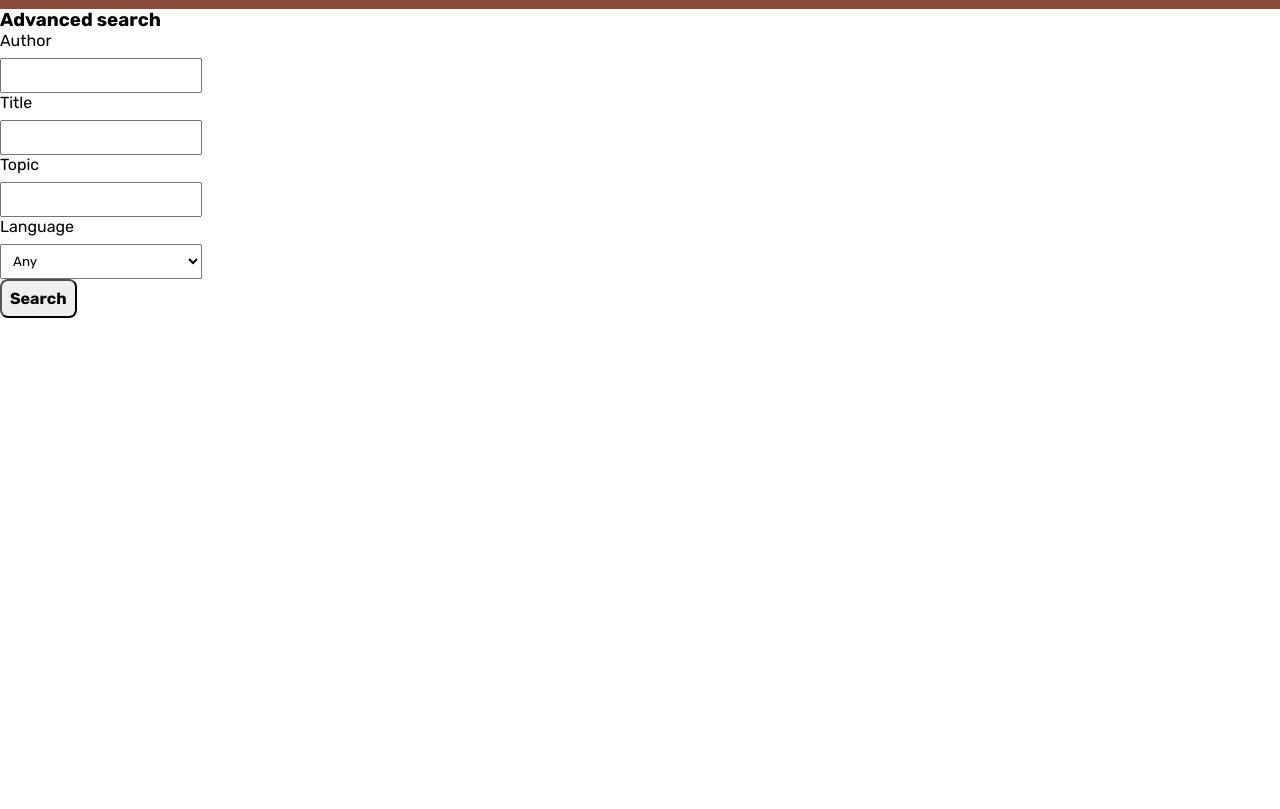
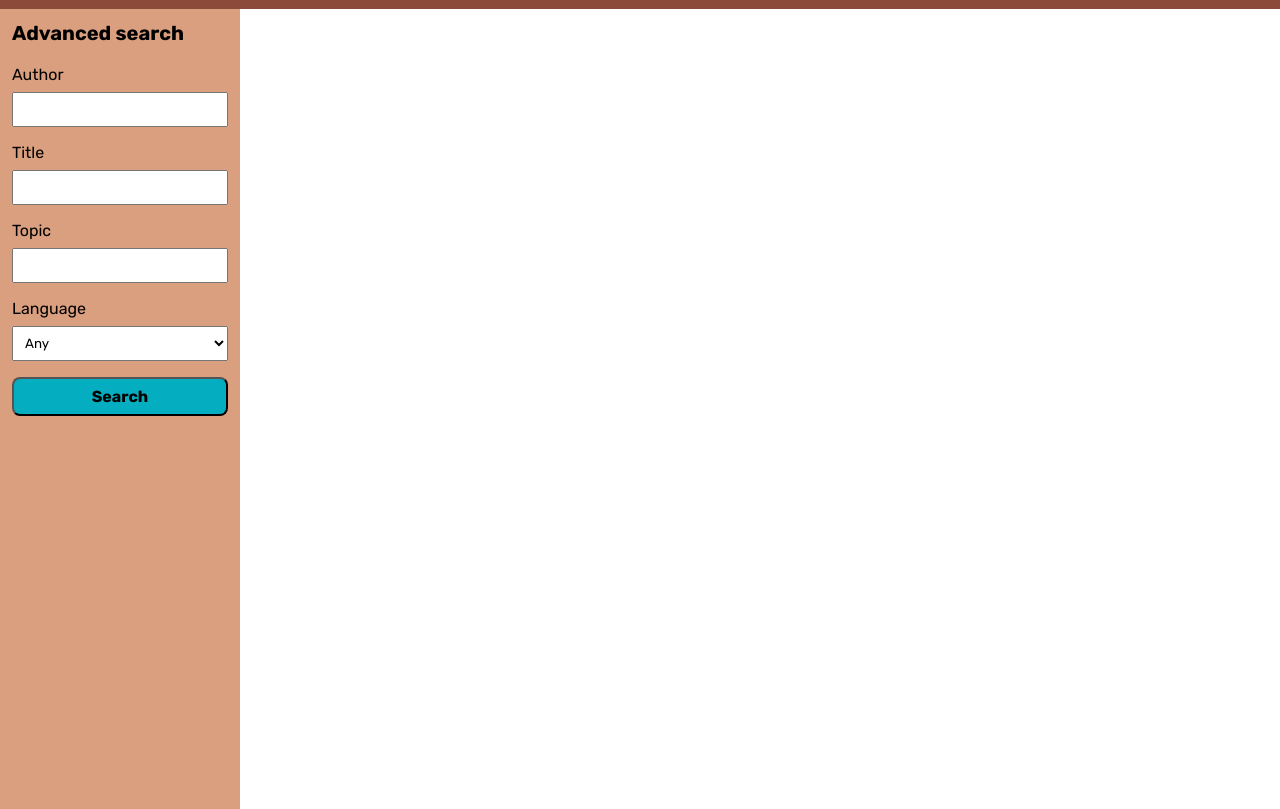
Before and after one commit to Guirdo/gutendex-front-end, a website built with Vite: page pages/index.html in a window 1280 px wide. Shown: the part 58-867 px from the top of the page. Built offline with nearby package versions, Linux system fonts and the light colour scheme.

Commit message:
Add advanced searchs sytles in home page
- Add advanced-search__title class to the advanced search title

```diff
--- a/pages/index.html
+++ b/pages/index.html
@@ -28,7 +28,7 @@
 
   <main>
     <aside class="advanced-search">
-      <h3>Advanced search</h3>
+      <h3 class="advanced-search__title">Advanced search</h3>
 
       <form class="form advanced-search-form">
         <div class="form-group">
@@ -52,7 +52,7 @@
           </select>
         </div>
 
-        <button class="button" type="submit">
+        <button class="advanced-search-form__button" type="submit">
           Search
         </button>
       </form>
--- a/style/global.scss
+++ b/style/global.scss
@@ -5,3 +5,4 @@
 /* Objects */
 @import "./objects/navbar";
 @import "./objects/form";
+@import "./objects/advanced-search";
--- /dev/null
+++ b/style/objects/_advanced-search.scss
@@ -0,0 +1,25 @@
+.advanced-search{
+  flex-basis: 240px;
+  flex-shrink: 1;
+  background-color: $secondary;
+
+  display: flex;
+  flex-direction: column;
+  gap: $s-lg;
+  padding: $s-sm;
+
+  &__title{
+    font-size: $s-lg;
+  }
+
+  &-form{
+    display: flex;
+    flex-direction: column;
+    gap: $s-md;
+
+    &__button{
+      background-color: $info;
+    }
+  }
+
+}
```
